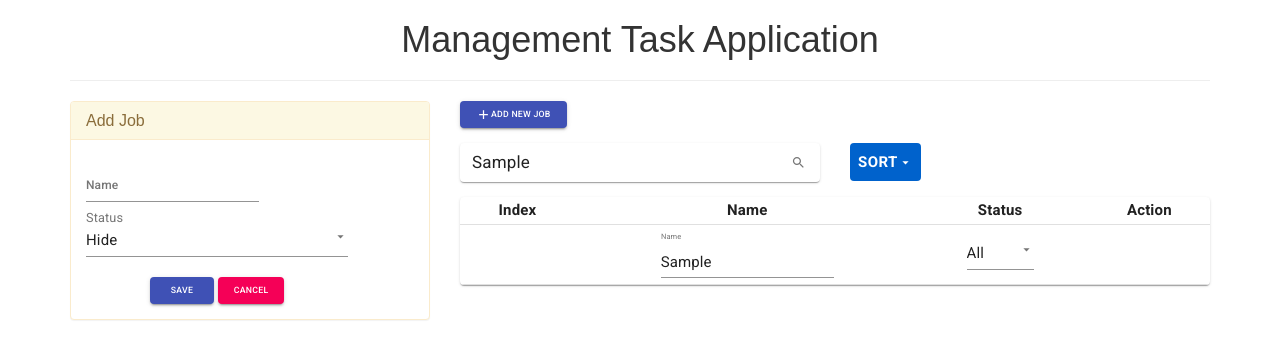
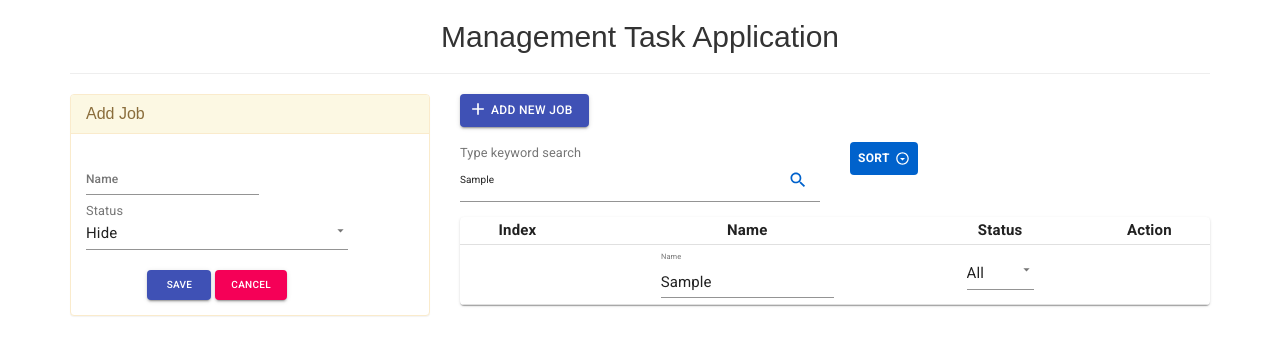
Before and after one commit to hoangngochunghitachi/Apply_material_redux_train, a React (Create React App) app in the folder taskapplication-material-redux/: page / in a window 1280 px wide. Both pictures are taken after typing "Sample", "Sample" into the empty fields and a click on the button "ADD NEW JOB". Shown: the top 358 px of the page. Built offline with nearby package versions, Linux system fonts and the light colour scheme; some icons are missing.

Commit message:
Fix size control

```diff
--- a/taskapplication-material-redux/src/App.js
+++ b/taskapplication-material-redux/src/App.js
@@ -7,6 +7,8 @@ import './App.css';
 import TaskControl from './components/TaskControl';
 import TaskForm from './components/TaskForm';
 import TaskList from './components/TaskList';
+import { withStyles } from '@material-ui/core/styles';
+import styles from './styles/styles';
 
 
 class App extends Component {
@@ -25,30 +27,18 @@ class App extends Component {
     });
   }
 
-  findIndex = (id) => {
-    const { tasks } = this.state;
-    let result = -1;
-    tasks.forEach((task, index) => {
-      if (task.id === id) {
-        result = index;
-      }
-    });
-    return result;
-  }
-
   onShowForm = () => {
     this.props.onShowForm();
   }
 
   render() {
+    let { classes } = this.props;
     let isDisplayForm = this.props.isDisplayForm;
     return (
       <div className="container">
         <div className="text-center">
-          <h1>Management Task Application</h1>
+          <h2>Management Task Application</h2>
           <hr />
-          {/* <TrainMaterial />
-          <hr /> */}
         </div>
         <div className="row">
           <div className={isDisplayForm ? 'col-xs-4 col-sm-4 col-md-4 col-lg-4' : ''}>
@@ -57,10 +47,7 @@ class App extends Component {
           </div>
           <div className={isDisplayForm ? 'col-xs-8 col-sm-8 col-md-8 col-lg-8' : 'col-xs-12 col-sm-12 col-md-12 col-lg-12'}>
             {/* <ButtonAddTask /> */}
-            <Button variant="contained" color="primary" onClick={this.onToggleForm}><AddIcon />Add New Job</Button>
-            {/* <button type="button" className="btn btn-primary" onClick={this.onToggleForm}>
-              <span className="fa fa-plus mr-5"></span>Add New Job
-                  </button> */}
+            <Button variant="contained" className={classes.btnAddJob} color="primary" onClick={this.onToggleForm}><AddIcon className={classes.iconAddJob} />Add New Job</Button>
             {/* Task Control  */}
             <TaskControl />
             {/* Task List  */}
@@ -95,4 +82,4 @@ const mapDispatchToProps = (dispatch, props) => {
   };
 };
 
-export default connect(mapStateToProps, mapDispatchToProps)(App);
+export default withStyles(styles)(connect(mapStateToProps, mapDispatchToProps)(App));
--- a/taskapplication-material-redux/src/components/TaskForm.js
+++ b/taskapplication-material-redux/src/components/TaskForm.js
@@ -107,8 +107,8 @@ class TaskForm extends Component {
                         <br />
                         <br />
                         <div className="text-center">
-                            <Button type="submit" variant="contained" color="primary" >Save</Button>&nbsp;
-                            <Button variant="contained" color="secondary" onClick={this.onClear}>Cancel</Button>
+                            <Button type="submit" className={classes.btnAction} variant="contained" color="primary" >Save</Button>&nbsp;
+                            <Button variant="contained" className={classes.btnAction} color="secondary" onClick={this.onClear}>Cancel</Button>
                         </div>
                     </form>
                 </div>
--- a/taskapplication-material-redux/src/components/TaskItem.js
+++ b/taskapplication-material-redux/src/components/TaskItem.js
@@ -7,6 +7,8 @@ import Button from '@material-ui/core/Button';
 import CheckCircleIcon from '@material-ui/icons/CheckCircle';
 import { withStyles } from '@material-ui/core/styles';
 import styles from './../styles/styles';
+import DeleteIcon from '@material-ui/icons/Delete';
+import EditIcon from '@material-ui/icons/Edit';
 
 class TaskItem extends Component {
 
@@ -33,10 +35,10 @@ class TaskItem extends Component {
                 <TableCell align="center" className={classes.tableCell}>{task.name}</TableCell>
                 <TableCell align="center" className={classes.tableCell}><CheckCircleIcon color={task.status ? 'primary' : 'disabled'} onClick={this.onUpdateStatus} /></TableCell>
                 <TableCell align="center" className={classes.tableCell}>
-                    <Button type="submit" variant="contained" color="primary" onClick={this.onUpdate}>Edit</Button>&nbsp;
-                    <Button variant="contained" color="secondary" onClick={this.onDelete}>Delete</Button>
+                    <Button type="submit" className={classes.btnAction} variant="contained" color="primary" onClick={this.onUpdate}><EditIcon className={classes.btnEdit} />Edit</Button>&nbsp;
+                <Button variant="contained" className={classes.btnAction} color="secondary" onClick={this.onDelete}><DeleteIcon className={classes.btnEdit} />Delete</Button>
                 </TableCell>
-            </TableRow>
+            </TableRow >
         );
     }
 }
--- a/taskapplication-material-redux/src/components/TaskSearchControl.js
+++ b/taskapplication-material-redux/src/components/TaskSearchControl.js
@@ -1,11 +1,12 @@
+import IconButton from '@material-ui/core/IconButton';
+import InputAdornment from "@material-ui/core/InputAdornment";
+import { withStyles } from '@material-ui/core/styles';
+import TextField from "@material-ui/core/TextField";
+import Typography from "@material-ui/core/Typography";
+import SearchIcon from '@material-ui/icons/Search';
 import React, { Component } from "react";
 import { connect } from 'react-redux';
 import * as actions from './../actions/index';
-import Paper from '@material-ui/core/Paper';
-import InputBase from '@material-ui/core/InputBase';
-import IconButton from '@material-ui/core/IconButton';
-import SearchIcon from '@material-ui/icons/Search';
-import { withStyles } from '@material-ui/core/styles';
 import styles from './../styles/styles';
 
 class TaskSearchControl extends Component {
@@ -32,10 +33,14 @@ class TaskSearchControl extends Component {
         const { classes } = this.props;
         return (
             <div className="col-xs-6 col-sm-6 col-md-6 col-lg-6">
-                <Paper component="form" className={classes.taskSearchControl}>
-                    <InputBase className={classes.inputTaskSearch} placeholder="Type keyword search" inputProps={{ 'aria-label': 'Type keyword search' }} name="keyword" value={keyword} onChange={this.onHandleChange} />
-                    <IconButton type="button" className={classes.iconButton} aria-label="search" onClick={this.onSearch}><SearchIcon /></IconButton>
-                </Paper>
+                <TextField label={<Typography className={classes.lblNote}> Type keyword search </Typography>}
+                    className={classes.textSearchControl} name="keyword" value={keyword} onChange={this.onHandleChange}
+                    InputProps={{ classes: { input: classes.textField } }, { endAdornment: (<IconButton onClick={this.onSearch}> <SearchIcon className={classes.iconSearch} /></IconButton>) }} />
+
+                {/* InputProps={{ classes: { input: classes.textField } }, {
+                        endAdornment: (<InputAdornment ><IconButton onClick={this.onSearch}>
+                            <SearchIcon className={classes.iconSearch} /></IconButton></InputAdornment>)
+                    }} /> */}
             </div>
         );
     }
--- a/taskapplication-material-redux/src/components/TaskSortControl.js
+++ b/taskapplication-material-redux/src/components/TaskSortControl.js
@@ -2,11 +2,11 @@ import Button from '@material-ui/core/Button';
 import Menu from '@material-ui/core/Menu';
 import MenuItem from '@material-ui/core/MenuItem';
 import { withStyles } from '@material-ui/core/styles';
+import ArrowDropDownCircleOutlinedIcon from '@material-ui/icons/ArrowDropDownCircleOutlined';
 import React, { Component } from "react";
 import { connect } from 'react-redux';
 import * as actions from './../actions/index';
 import styles from './../styles/styles';
-import ArrowDropDownIcon from '@material-ui/icons/ArrowDropDown';
 
 class TaskSortControl extends Component {
 
@@ -44,7 +44,7 @@ class TaskSortControl extends Component {
         return (
             <div className="col-xs-6 col-sm-6 col-md-6 col-lg-6">
                 <div>
-                    <Button className={classes.btnSort} onClick={this.handleClick}>Sort<ArrowDropDownIcon /></Button>
+                    <Button className={classes.btnSort} onClick={this.handleClick}>Sort<ArrowDropDownCircleOutlinedIcon className={classes.iconSort} /></Button>
                     <Menu id="simple-menu" anchorEl={this.state.anchorEl} keepMounted open={Boolean(this.state.anchorEl)} onClose={this.handleClose}>
                         <MenuItem onClick={() => this.onClick('name', 1)} className={(this.props.sort.by === 'name' && this.props.sort.value === 1) ? 'sort_selected' : ''}>Name A-Z</MenuItem>
                         <MenuItem onClick={() => this.onClick('name', -1)} className={(this.props.sort.by === 'name' && this.props.sort.value === -1) ? 'sort_selected' : ''}>Name Z-A</MenuItem>
--- a/taskapplication-material-redux/src/styles/styles.js
+++ b/taskapplication-material-redux/src/styles/styles.js
@@ -4,17 +4,17 @@ const styles = (theme) => ({
     },
     textField: {
         // margin: theme.spacing(1),
-        width: '100%',
+        // width: '100%',
         fontSize: 15
     },
     formControl: {
         marginTop: theme.spacing(1),
         width: '100%',
     },
-    taskSearchControl: {
-        padding: '2px 4px',
-        display: 'flex',
-        alignItems: 'center',
+    textSearchControl: {
+        // padding: '2px 4px',
+        // display: 'flex',
+        // alignItems: 'center',
         width: '100%',
     },
     inputTaskSearch: {
@@ -22,8 +22,10 @@ const styles = (theme) => ({
         flex: 1,
         fontSize: 17
     },
-    iconButton: {
-        padding: 10,
+    iconSearch: {
+        // padding: 10,
+        fontSize: 20,
+        color: "#0062cc"
     },
     lblStatus: {
         fontSize: 17
@@ -42,13 +44,35 @@ const styles = (theme) => ({
         fontSize: 15,
     },
     btnSort: {
-        fontSize: 15,
+        fontSize: 12,
         fontWeight: "bold",
         backgroundColor: "#0062cc",
         color: "white",
         "&:hover": {
             backgroundColor: "#0062cc"
         }
+    },
+    btnAddJob: {
+        fontSize: 12,
+        paddingLeft: theme.spacing(1),
+    },
+    iconAddJob: {
+        fontSize: 20,
+        marginRight: 3,
+        marginTop: -4,
+    },
+    iconSort: {
+        fontSize: 15,
+        marginLeft: 5,
+    },
+    btnEdit: {
+        marginRight: 5,
+    },
+    btnAction: {
+        fontSize: 10,
+    },
+    lblNote: {
+        fontSize: 17,
     }
 })
 
```
